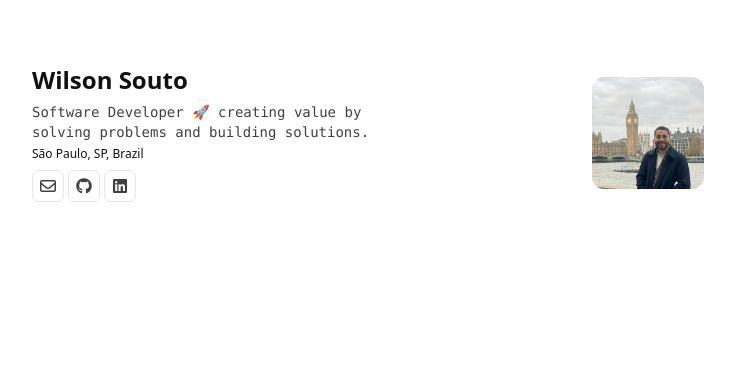
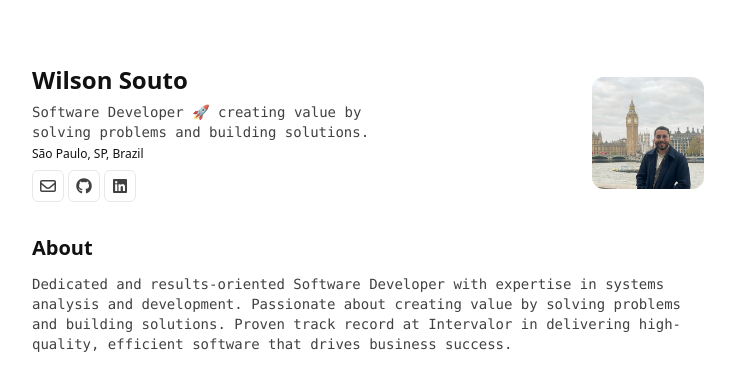
Before and after one commit to wilsonsouto/portfolio, an Angular app: page / in a window 1280 px wide. Shown: the top 390 px of the page, without its empty margins (272-1007 px from the left). Built offline with nearby package versions, Linux system fonts and the light colour scheme.

Commit message:
feat: add about section component

```diff
--- a/src/app/app.component.html
+++ b/src/app/app.component.html
@@ -1 +1,4 @@
 <app-header class="flex items-center justify-between" />
+<main class="space-y-8 print:space-y-4">
+  <app-about class="flex min-h-0 flex-col gap-y-3 print:gap-y-1" />
+</main>
--- a/src/app/app.component.ts
+++ b/src/app/app.component.ts
@@ -1,11 +1,12 @@
 import { CommonModule } from '@angular/common';
 import { Component } from '@angular/core';
 import { HeaderComponent } from '@app/core/components/header/header.component';
+import { AboutComponent } from '@app/core/components/main/about/about.component';
 
 @Component({
   selector: 'app-root',
   standalone: true,
-  imports: [CommonModule, HeaderComponent],
+  imports: [CommonModule, HeaderComponent, AboutComponent],
   templateUrl: './app.component.html',
 })
 export class AppComponent {}
--- /dev/null
+++ b/src/app/core/components/main/about/about.component.html
@@ -0,0 +1,4 @@
+<app-section-title [attr.aria-label]="'About section'" [heading]="'About'" />
+<p class="text-pretty font-mono text-sm text-foreground/80 print:text-[12px]">
+  {{ introduction }}
+</p>
--- /dev/null
+++ b/src/app/core/components/main/about/about.component.ts
@@ -0,0 +1,13 @@
+import { Component } from '@angular/core';
+import { SectionTitleComponent } from '@app/shared/components/section-title/section-title.component';
+
+@Component({
+  selector: 'app-about',
+  standalone: true,
+  imports: [SectionTitleComponent],
+  templateUrl: './about.component.html',
+})
+export class AboutComponent {
+  public introduction: string =
+    'Dedicated and results-oriented Software Developer with expertise in systems analysis and development. Passionate about creating value by solving problems and building solutions. Proven track record at Intervalor in delivering high-quality, efficient software that drives business success.';
+}
```
Also changed, not shown: 1 other file (tests, documents, lock files or other folders).
